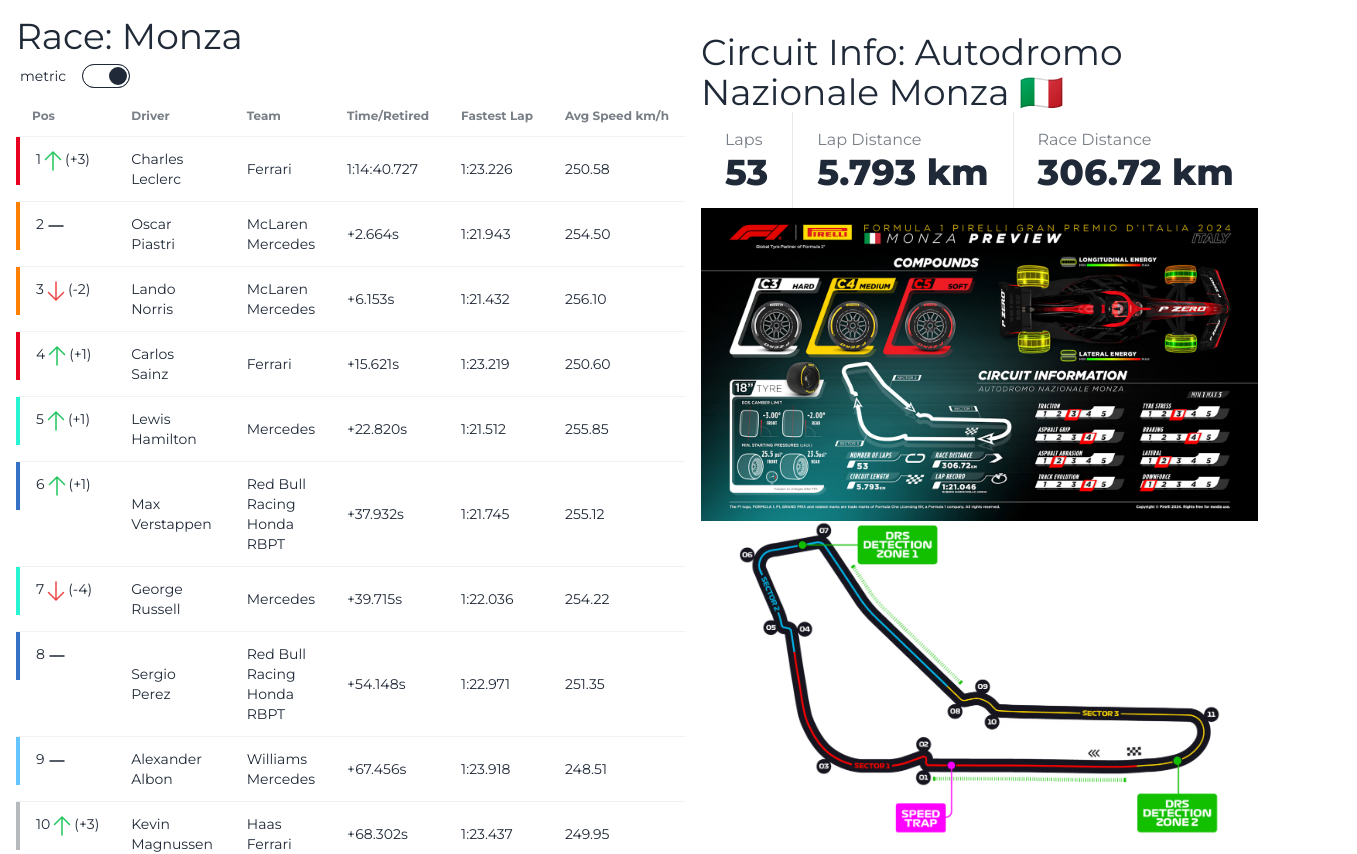
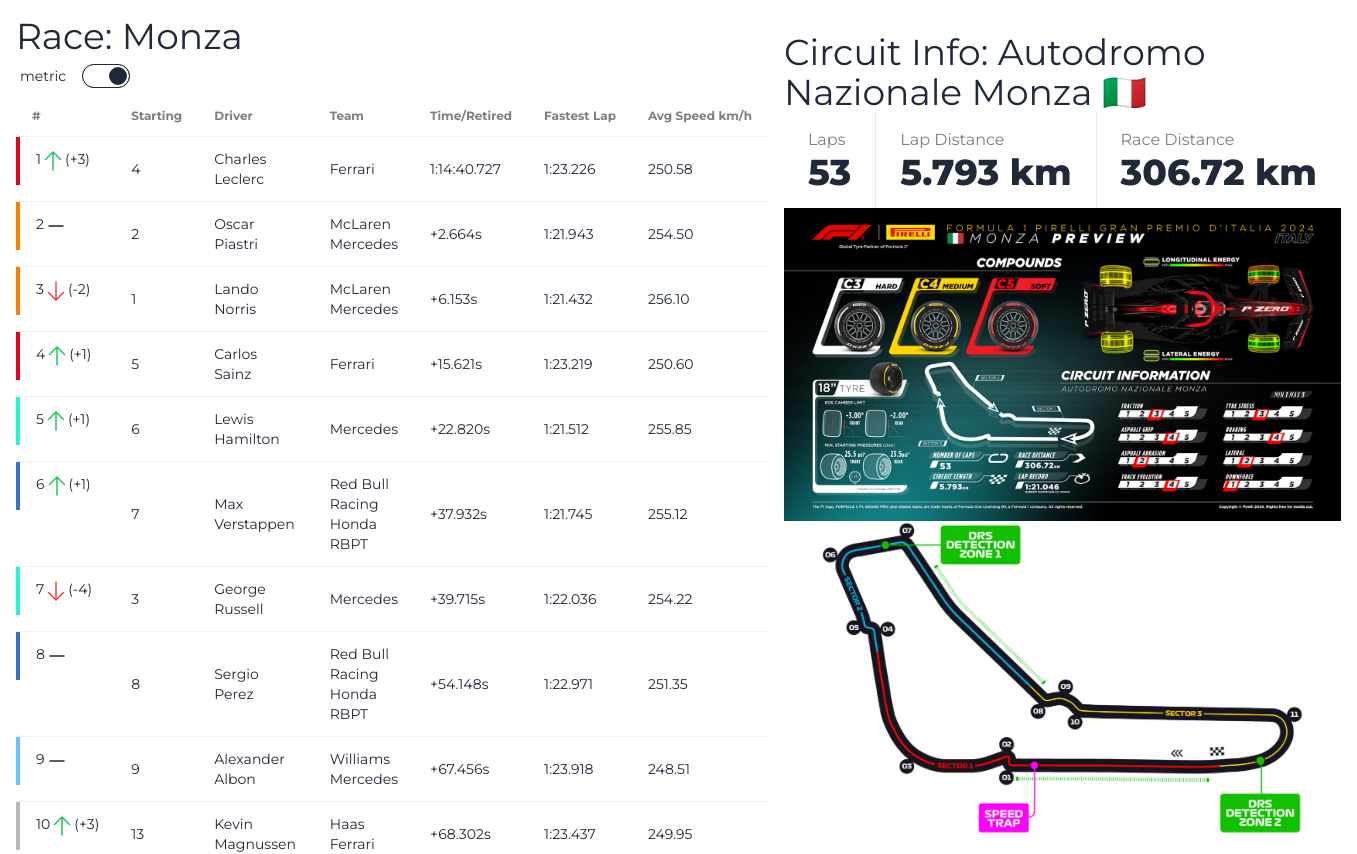
Before and after one commit to Verric/f1-summary, a React (Vite) app: page / in a window 1280 px wide. Shown: the top 854 px of the page, 1357 px wide, since content can reach past the window. Built offline with nearby package versions, Linux system fonts and the light colour scheme.

Commit message:
re-introduced starting position back into the main table

```diff
--- a/src/App.tsx
+++ b/src/App.tsx
@@ -48,7 +48,8 @@
           <table className="table table-md">
             <thead>
               <tr>
-                <th>Pos</th>
+                <th>#</th>
+                <th>Starting</th>
                 <th>Driver</th>
                 <th>Team</th>
                 <th>Time/Retired</th>
@@ -63,6 +64,7 @@
                     {datum.pos}
                     <PositionChange starting={datum.starting} final={datum.pos} />
                   </td>
+                  <td>{datum.starting}</td>
                   <td>{datum.driver}</td>
                   <td>{datum.car}</td>
                   <td>{datum.time}</td>
```
